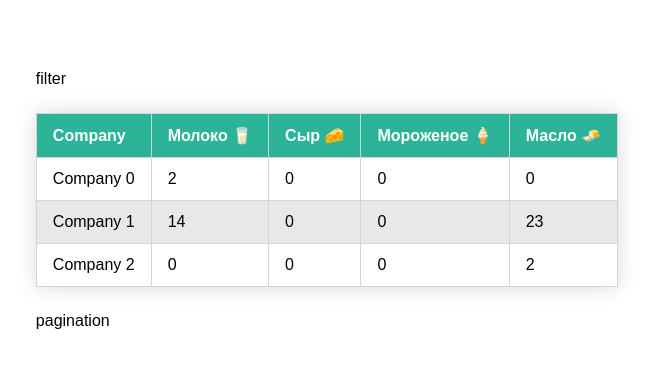
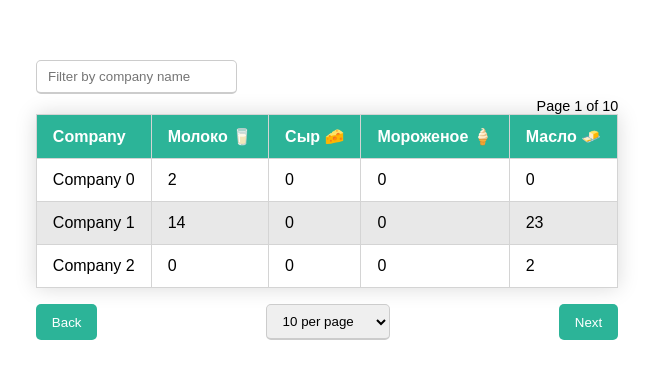
Before and after one commit to Aliph0th/data-analysis, a plain HTML site: page index.html in a window 1280 px wide. Shown: the part 200-578 px from the top of the page, without its empty margins (313-966 px from the left). Drawn offline with Linux system fonts and the light colour scheme.

Commit message:
added filter & pagination ui

```diff
--- a/src/components/table/Table.js
+++ b/src/components/table/Table.js
@@ -57,15 +57,21 @@ export class Table {
       filterComponent.render(rootElement);
 
       const tableElement = document.createElement('table');
+      const captionElement = document.createElement('caption');
+      const tHeadElement = document.createElement('thead');
       const tBodyElement = document.createElement('tbody');
-      const tHeadElement = document.createElement('thead');
       const headerRowEl = document.createElement('tr');
       tHeadElement.appendChild(headerRowEl);
-      tableElement.append(tHeadElement, tBodyElement);
+      tableElement.append(captionElement, tHeadElement, tBodyElement);
       tableElement.className = 'table';
+      captionElement.innerText = 'Page 1 of 10'
 
       for (const header of this.tableHeaders) {
-         this.#renderTableCell(header[0].toUpperCase() + header.slice(1), headerRowEl, 'th');
+         this.#renderTableCell(
+            header[0].toUpperCase() + header.slice(1),
+            headerRowEl,
+            'th'
+         );
       }
 
       for (const record of this.records) {
--- a/src/components/table/TableFilter.js
+++ b/src/components/table/TableFilter.js
@@ -4,8 +4,9 @@ export class TableFilter {
       if (!rootElement) {
          throw new Error('root element is not specified');
       }
-      const p = document.createElement('p');
-      p.innerText = 'filter';
-      rootElement.appendChild(p);
+      const input = document.createElement('input');
+      input.className = 'control';
+      input.placeholder = 'Filter by company name'
+      rootElement.appendChild(input);
    }
 }
--- a/src/components/table/TablePagination.js
+++ b/src/components/table/TablePagination.js
@@ -4,8 +4,26 @@ export class TablePagination {
       if (!rootElement) {
          throw new Error('root element is not specified');
       }
-      const p = document.createElement('p');
-      p.innerText = 'pagination';
-      rootElement.appendChild(p);
+      const div = document.createElement('div');
+      // ? TODO: buttons as properties
+      const btnBack = document.createElement('button');
+      const btnNext = document.createElement('button');
+      const selectCountEl = document.createElement('select');
+      [10, 50, 100].forEach(value => { // TODO: do smth with array
+         const option = document.createElement('option');
+         option.value = value;
+         option.innerText = `${value} per page`;
+         selectCountEl.appendChild(option);
+      });
+
+      btnBack.innerText = 'Back';
+      btnNext.innerText = 'Next';
+      btnBack.className = 'btn';
+      btnNext.className = 'btn';
+      selectCountEl.className = 'control';
+
+      div.className = 'pagination';
+      div.append(btnBack, selectCountEl, btnNext);
+      rootElement.appendChild(div);
    }
 }
--- a/styles.css
+++ b/styles.css
@@ -15,9 +15,13 @@ body {
 
 .table {
    border-collapse: collapse;
-   margin: 25px 0;
+   margin: 0.3rem 0 1rem;
    min-width: 400px;
    box-shadow: 0 0 20px rgba(0, 0, 0, 0.15);
+}
+.table caption {
+   text-align: right;
+   font-size: 0.9rem;
 }
 .table thead {
    background-color: #2cb498;
@@ -32,6 +36,35 @@ body {
 .table tr:nth-of-type(even) {
    background-color: #e8e8e8;
 }
-.table tr:hover {
+.table tbody tr:hover {
    background-color: #ccc;
 }
+
+.control {
+   border: 1px solid #ccc;
+   border-bottom: 2px solid #ccc;
+   border-radius: 5px;
+   padding: 0.5rem 0.7rem;
+   outline: none;
+   transition: border 0.2s;
+}
+.control:focus {
+   border-color: #2cb498;
+}
+
+.pagination {
+   display: flex;
+   justify-content: space-between;
+}
+
+.btn {
+   padding: 0.5rem 1rem;
+   background-color: #2cb498;
+   border: none;
+   border-radius: 5px;
+   color: #fff;
+   transition: background 0.2s;
+}
+.btn:hover {
+   background-color: #397c6e;
+}
```
